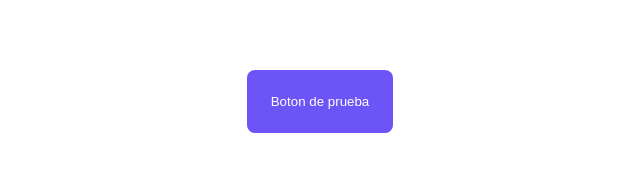
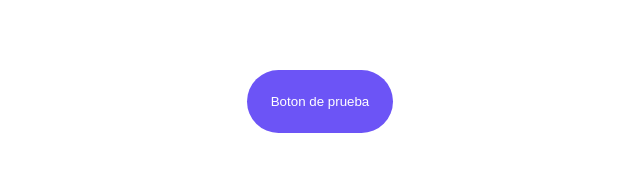
Before and after one commit to agustin-f/tokens-zeroheight, a plain HTML site: page index.html in a window 1280 px wide. Shown: the part 503-674 px from the top of the page, 320-960 px from the left. Drawn offline with Linux system fonts and the light colour scheme.

Commit message:
actualizo vaores de tokens radio y bg color para ver cambios en deploy

```diff
--- a/styles.css
+++ b/styles.css
@@ -21,7 +21,7 @@ h1 {
 }
 .button {
   padding: var(--spacing-xl);
-  border-radius: var(--border-radius-m);
+  border-radius: var(--border-radius-s);
   background-color: var(--alias-200);
   color: var(--acentos);
   border: none;
```
Also changed, not shown: 1 other file.
